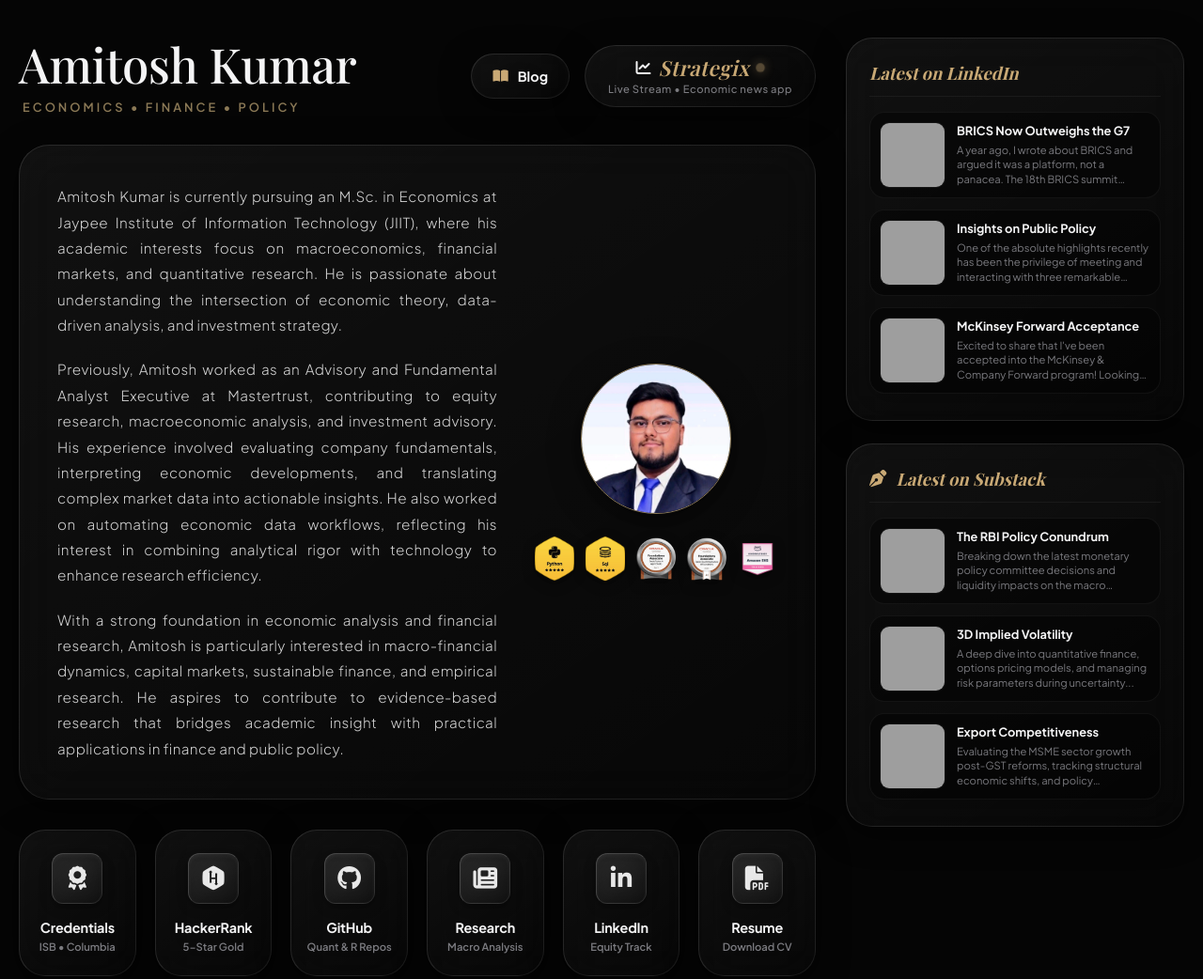
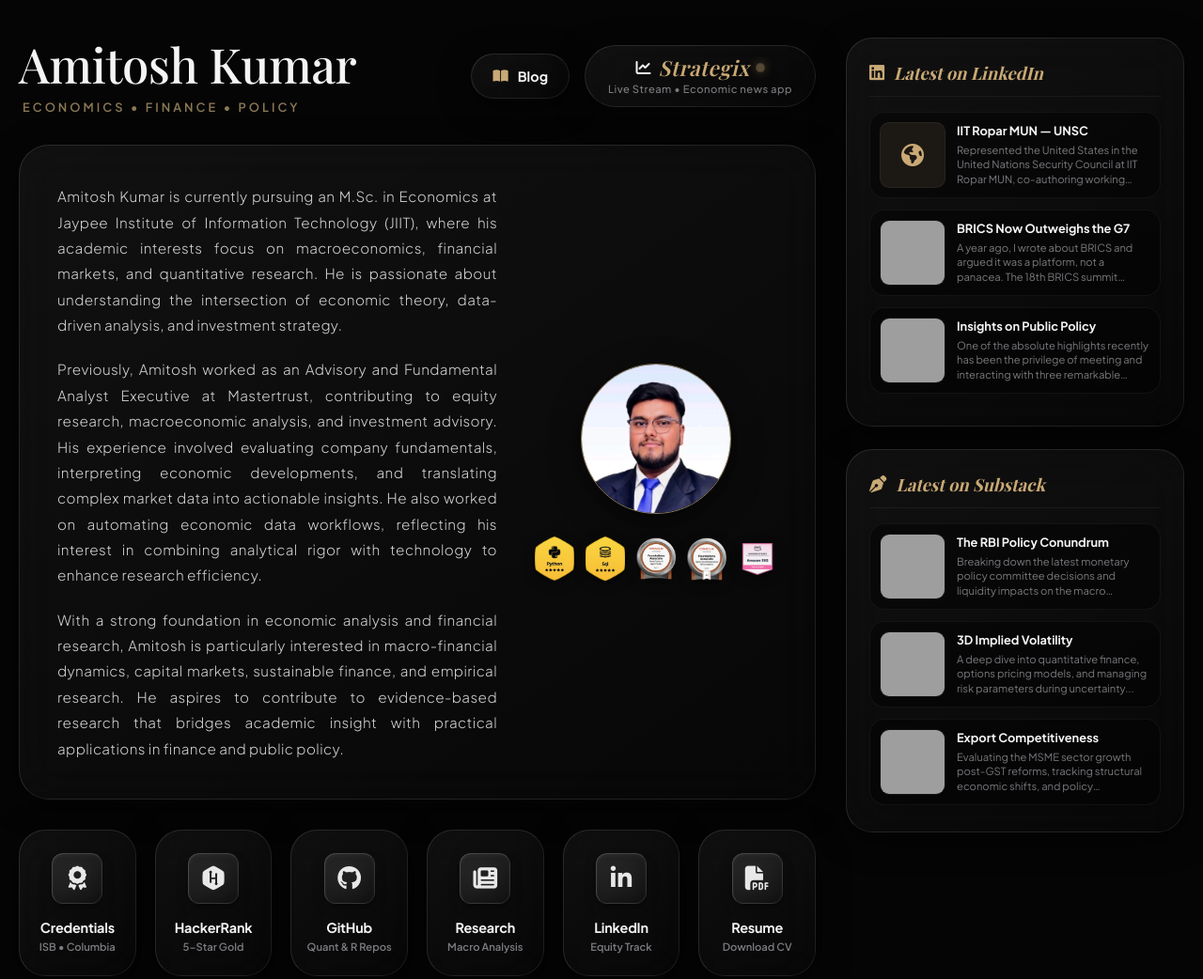
Before and after one commit to Amitosh55/portfolio, a plain HTML site: page index.html in a window 1280 px wide. Shown: the top 1042 px of the page at 94% size. Drawn offline with nearby package versions, Linux system fonts and the light colour scheme; grey boxes are pictures that could not be loaded; a web font is replaced by a local one.

Commit message:
new linkedin post

```diff
--- a/index.html
+++ b/index.html
@@ -165,6 +165,15 @@
             object-fit: cover;
             flex-shrink: 0;
             border: 1px solid rgba(255,255,255,0.05);
+        }
+
+        .post-img-icon {
+            display: flex;
+            align-items: center;
+            justify-content: center;
+            background: rgba(201, 169, 117, 0.1);
+            color: var(--theme-accent);
+            font-size: 1.5rem;
         }
 
         .post-content {
@@ -703,10 +712,21 @@
             <!-- LINKEDIN PANEL -->
             <div class="side-panel glass-panel">
                 <h2 class="panel-header">
-                    <class="fa-brands fa-linkedin">Latest on LinkedIn
+                    <i class="fa-brands fa-linkedin"></i> Latest on LinkedIn
                 </h2>
                 <div class="posts-wrapper">
-                    <!-- Post 1: BRICS -->
+                    <!-- Post 1: IIT Ropar MUN (UNSC) -->
+                    <a href="https://www.linkedin.com/posts/amitosh-kumar_iitroparmun-unsc-modelunitednations-activity-7529687635372466177-ZohO" target="_blank" rel="noopener noreferrer" class="post-card">
+                        <!-- Swap this div with an <img> tag if you add your MUN photo to images/ -->
+                        <div class="post-img post-img-icon">
+                            <i class="fa-solid fa-earth-americas"></i>
+                        </div>
+                        <div class="post-content">
+                            <h4 class="post-title">IIT Ropar MUN — UNSC</h4>
+                            <p class="post-excerpt">Represented the United States in the United Nations Security Council at IIT Ropar MUN, co-authoring working papers and maritime security resolutions...</p>
+                        </div>
+                    </a>
+                    <!-- Post 2: BRICS -->
                     <a href="https://lnkd.in/p/g_zXHUTt" target="_blank" class="post-card">
                         <img src="https://images.unsplash.com/photo-1529107386315-e1a2ed48a620?q=80&w=200&auto=format&fit=crop" alt="BRICS Summit" class="post-img">
                         <div class="post-content">
@@ -714,7 +734,7 @@
                             <p class="post-excerpt">A year ago, I wrote about BRICS and argued it was a platform, not a panacea. The 18th BRICS summit opens today in New Delhi...</p>
                         </div>
                     </a>
-                    <!-- Post 2: Gurcharan Das -->
+                    <!-- Post 3: Gurcharan Das -->
                     <a href="https://lnkd.in/p/gpqmXD6P" target="_blank" class="post-card">
                         <img src="https://images.unsplash.com/photo-1556761175-4b46a572b786?q=80&w=200&auto=format&fit=crop" alt="Public Policy Leaders" class="post-img">
                         <div class="post-content">
@@ -722,7 +742,7 @@
                             <p class="post-excerpt">One of the absolute highlights recently has been the privilege of meeting and interacting with three remarkable minds who have deeply shaped public discourse...</p>
                         </div>
                     </a>
-                    <!-- Post 3: McKinsey Forward -->
+                    <!-- Post 4: McKinsey Forward -->
                     <a href="https://lnkd.in/p/gJAaBqDg" target="_blank" class="post-card">
                         <img src="https://images.unsplash.com/photo-1552664730-d307ca884978?q=80&w=200&auto=format&fit=crop" alt="McKinsey Forward Program" class="post-img">
                         <div class="post-content">
```
Lines whose indentation alone changed are shown as unchanged.
